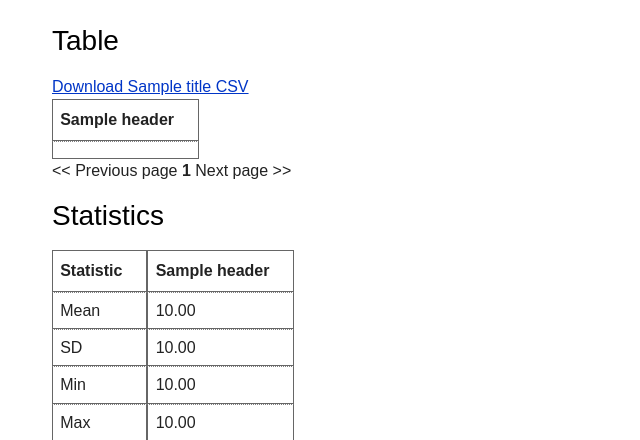
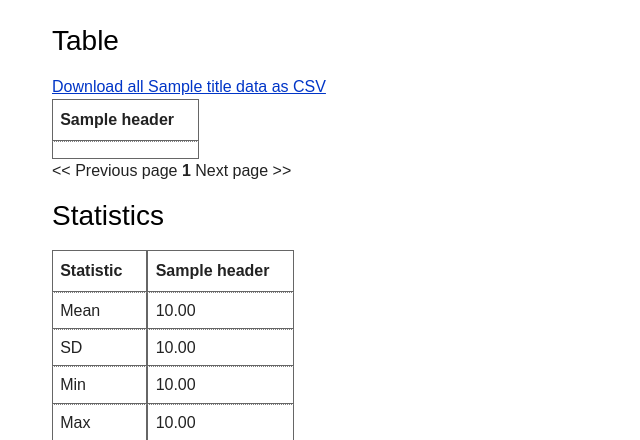
Before and after one commit to pombredanne/git-anonscm.debian.org-qa-debmetrics, a Flask app: template templates/metric.html in a window 1280 px wide. Shown: the part 543-983 px from the top of the page, without its empty margins (0-640 px from the left). Run offline with Flask 2, Linux system fonts and the light colour scheme; the template is opened without the code that fills it: most values are stand-ins (such as "Sample title", 1, 10 or a date in 2020); lists and menus that the app fills with data are empty; parts of the project's set-up code (start-up, migrations or seed data) failed here and were passed over; some libraries are stand-ins or nearby versions.

Commit message:
Make clear that csv download is for all data, not just displayed data

```diff
--- a/templates/metric.html
+++ b/templates/metric.html
@@ -13,7 +13,7 @@
     {% endif %}
     {% if rows %}
     <h2>Table</h2>
-    <a href="{{ url_for('csv_route', metric=title) }}">Download {{ title }} CSV</a>
+    <a href="{{ url_for('csv_route', metric=title) }}">Download all {{ title }} data as CSV</a>
     <table class="tablesorter">
         <thead>
             <tr>
```
